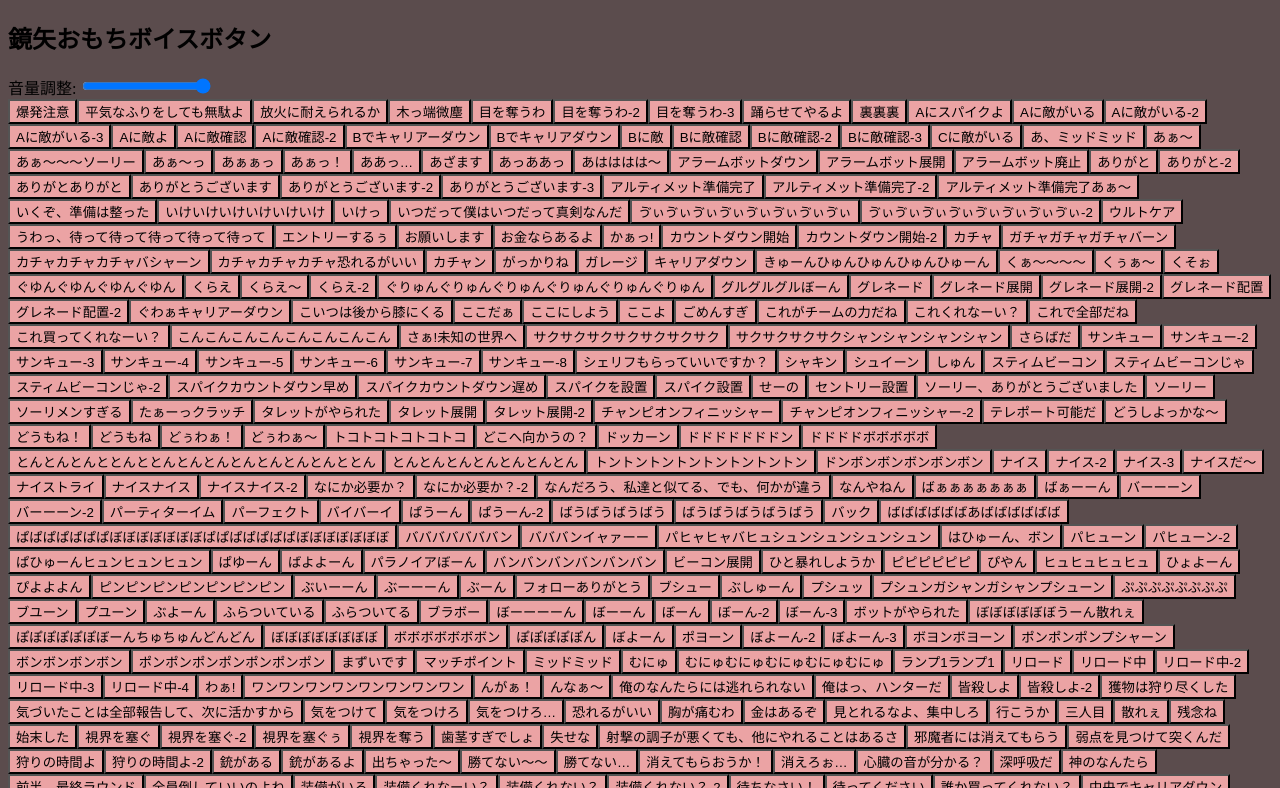
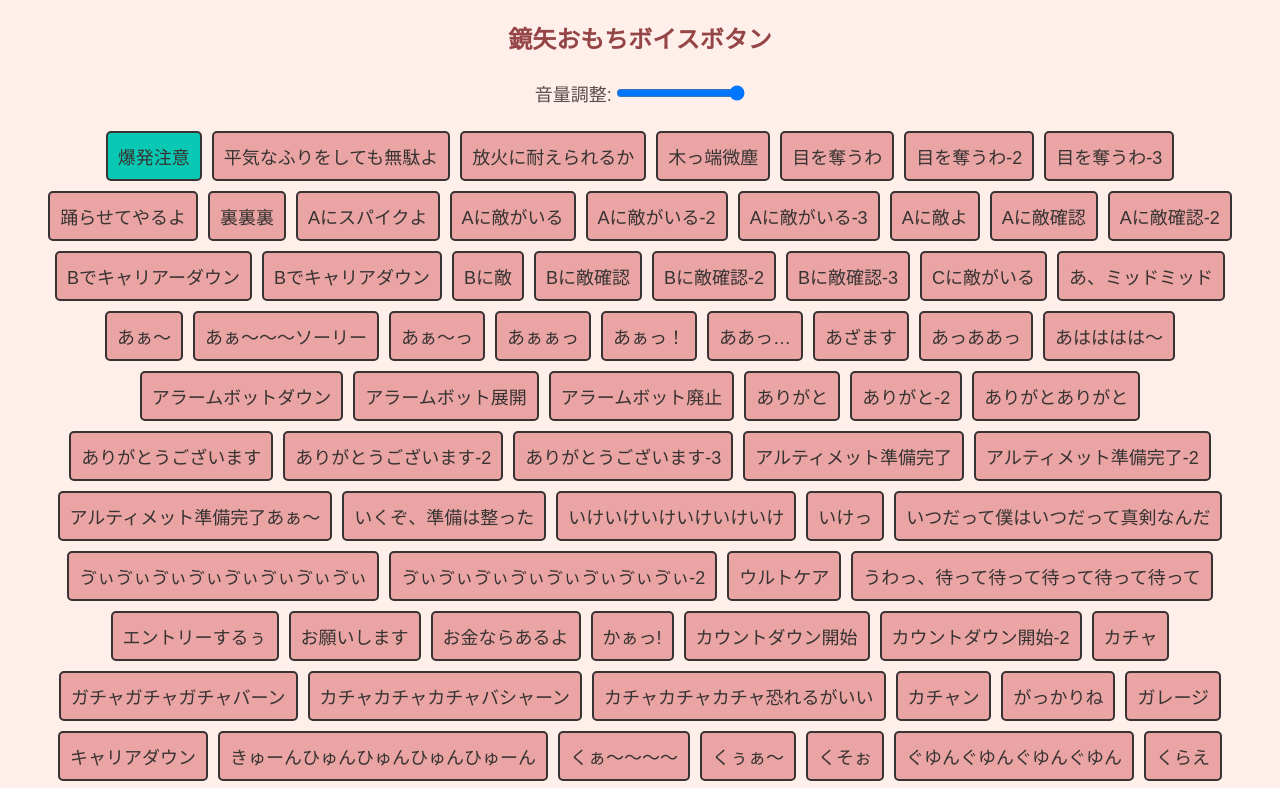
Before and after one commit to Paru910/mochi_voice, a plain HTML site: page index.html in a window 1280 px wide. Both pictures are taken after a click on the button "爆発注意". Shown: the top 788 px of the page. Drawn offline with Linux system fonts and the light colour scheme.

Commit message:
Your commit message

```diff
--- a/index.html
+++ b/index.html
@@ -11,8 +11,6 @@
     <input type="range" id="volume" name="volume" min="0" max="1" step="0.01" value="1">
 
     <div id="buttonContainer"></div>
-
-
 
     <script>
     // 音声ファイルのリスト
@@ -315,6 +313,7 @@ var audioFiles = [
 '逃げられないど',
 '入ったボイボイン',
 '爆弾から逃げたとこを狙い撃ち',
+        // 他の音声ファイル...
     ];
 
     // 音声ボタンを生成する関数
@@ -327,7 +326,7 @@ function createAudioButtons(audioFiles) {
                 var button = document.createElement('button');
                 button.textContent = fileName;
                 button.onclick = function() {
-                playSound(fileName);
+                    playSound(fileName, button);
                 };
 
                 var audio = document.createElement('audio');
@@ -341,10 +340,22 @@ function createAudioButtons(audioFiles) {
     }
 
     // 音声を再生する関数
-function playSound(soundId) {
+    function playSound(soundId, button) {
         var sound = document.getElementById(soundId);
         sound.volume = document.getElementById('volume').value;
+
+        // 再生中のボタンをハイライト
+        var playingButton = document.querySelector('button.playing');
+        if (playingButton) {
+            playingButton.classList.remove('playing');
+        }
+        button.classList.add('playing');
+
         sound.play();
+
+        sound.onended = function() {
+            button.classList.remove('playing');
+        };
     }
 
     // 音声ボタンを生成
--- a/styles.css
+++ b/styles.css
@@ -1,6 +1,55 @@
+body {
+    font-family: Arial, sans-serif;
+    background-color: #FEEFEA; /* 背景色 */
+    text-align: center;
+    color: #373332; /* テキストカラー */
+}
+
+h2 {
+    color: #954546; /* 見出しのカラー */
+}
+
+#buttonContainer {
+    display: flex;
+    flex-wrap: wrap;
+    justify-content: center;
+    gap: 10px;
+    margin: 20px auto;
+    max-width: 1200px;
+}
+
 button {
-    background-color: #eba3a4;
+    padding: 10px;
+    font-size: 18px;
+    border: 2px solid #373332; /* ボーダー色 */
+    border-radius: 5px;
+    background-color: #EAA4A4; /* ボタンの背景色 */
+    color: #373332; /* ボタンのテキストカラー */
+    cursor: pointer;
+    transition: transform 0.2s, background-color 0.2s;
+    white-space: nowrap; /* 文字を改行させない */
+    width: auto;
+    box-sizing: border-box;
 }
-body {
-    background-color: #5B4C4D;
+
+button:hover {
+    background-color: #E4CEB9; /* ホバー時の背景色 */
 }
+
+button:active {
+    transform: scale(0.98);
+}
+
+button.playing {
+    background-color: #09C9B4; /* 再生中の背景色 */
+}
+
+label {
+    font-size: 18px;
+    color: #5A4C4C; /* ラベルのテキストカラー */
+}
+
+input[type="range"] {
+    margin: 10px 0;
+    background-color: #E4CEB9; /* スライダーの背景色 */
+}
```
Lines whose indentation alone changed are shown as unchanged.
